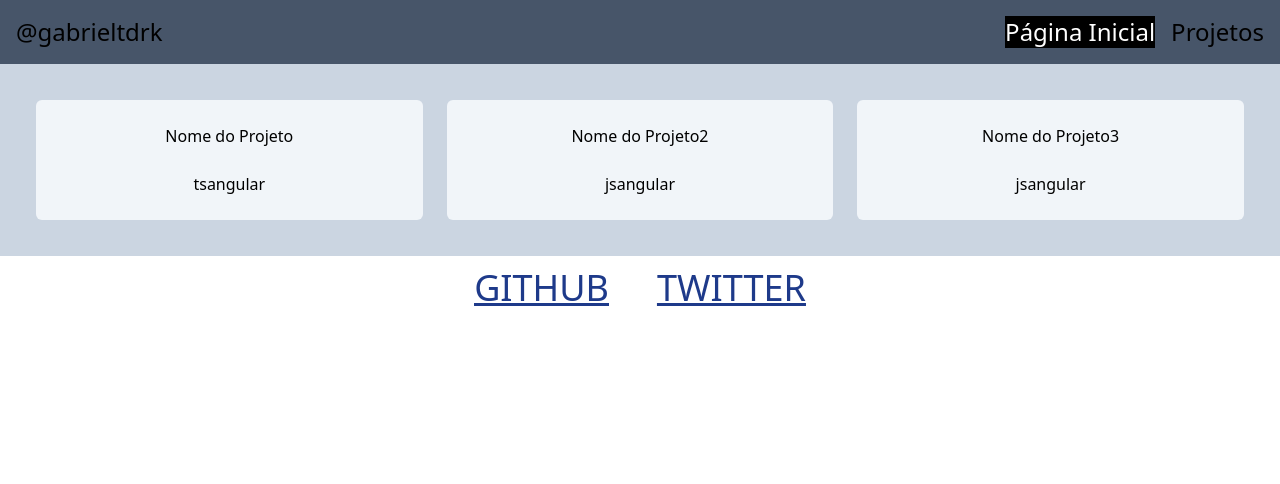
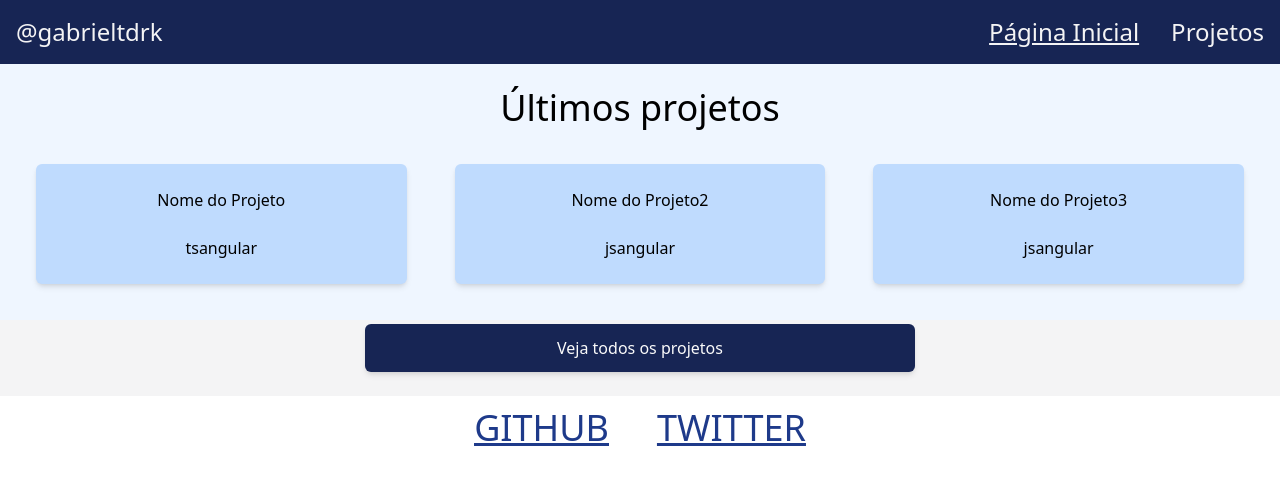
Before and after one commit to gabrieltdrk/portfolio, a React (Vite) app: page / in a window 1280 px wide. Shown: the top 484 px of the page. Built offline with nearby package versions, Linux system fonts and the light colour scheme.

Commit message:
header navbar styled

```diff
--- a/src/components/DisplayProject.jsx
+++ b/src/components/DisplayProject.jsx
@@ -7,7 +7,7 @@ export function DisplayProject({ project }) {
     navigate(`/projects/${project.id}`)
   }
   return (
-    <div onClick={handleProjectClick} className="bg-slate-100 justify-center rounded-md m-3 hover:cursor-pointer">
+    <div onClick={handleProjectClick} className="bg-blue-200 justify-center rounded-md m-3 hover:cursor-pointer shadow-md">
       <div className="flex flex-col gap-6 p-6 items-center">
         <h2>{project.title}</h2>
         <h2>{project.languages}</h2>
--- a/src/components/DisplayProjects.jsx
+++ b/src/components/DisplayProjects.jsx
@@ -4,7 +4,8 @@ import { DisplayProject } from './DisplayProject'
 export function DisplayProjects({ isHome }) {
   const slicedProjects = isHome ? json.projects.slice(0, 3) : json.projects
   return (
-    <div className="grid grid-cols-1 md:grid-cols-3 justify-center items-center bg-slate-300 p-6">
+    <div className="grid grid-cols-1 md:grid-cols-3 justify-center items-center bg-blue-50 p-6 gap-6">
+      <h1 className="text-4xl col-span-full text-center">Últimos projetos</h1>
       {slicedProjects.map((project) => (
         <DisplayProject project={project} key={project.id} />
       ))}
--- a/src/components/Header.jsx
+++ b/src/components/Header.jsx
@@ -1,12 +1,12 @@
 import { NavLink } from 'react-router-dom'
 export function Header() {
-  const linkActive = ({ isActive }) => (isActive ? 'bg-black text-white' : 'hover:bg-black')
+  const linkActive = ({ isActive }) => (isActive ? 'rounded-md underline underline-offset-2 hover:text-zinc-400' : 'hover:text-zinc-400')
   return (
     <>
-      <header className={`flex sticky top-0 md:text-2xl justify-between p-4 w-full bg-slate-600 h-16 transition-all`}>
+      <header className={`flex sticky top-0 md:text-2xl justify-between p-4 w-full bg-blue-950 text-zinc-100 h-16 transition-all`}>
         <h1>@gabrieltdrk</h1>
         <nav>
-          <ul className="flex gap-4">
+          <ul className="flex gap-8">
             <NavLink to="/" className={linkActive}>
               Página Inicial
             </NavLink>
--- /dev/null
+++ b/src/components/ViewAllProjects.jsx
@@ -0,0 +1,9 @@
+import {} from 'react-router-dom'
+
+export function ViewAllProjects() {
+  return (
+    <section className="pt-1 py-6  flex justify-center bg-zinc-100">
+      <button className="rounded-md px-48 py-3 bg-blue-950 text-zinc-50 shadow-md">Veja todos os projetos</button>
+    </section>
+  )
+}
--- a/src/pages/Home.jsx
+++ b/src/pages/Home.jsx
@@ -1,9 +1,11 @@
 import { DisplayProjects } from '../components/DisplayProjects'
+import { ViewAllProjects } from '../components/ViewAllProjects'
 
 export function Home() {
   return (
     <main>
       <DisplayProjects isHome />
+      <ViewAllProjects />
     </main>
   )
 }
```
